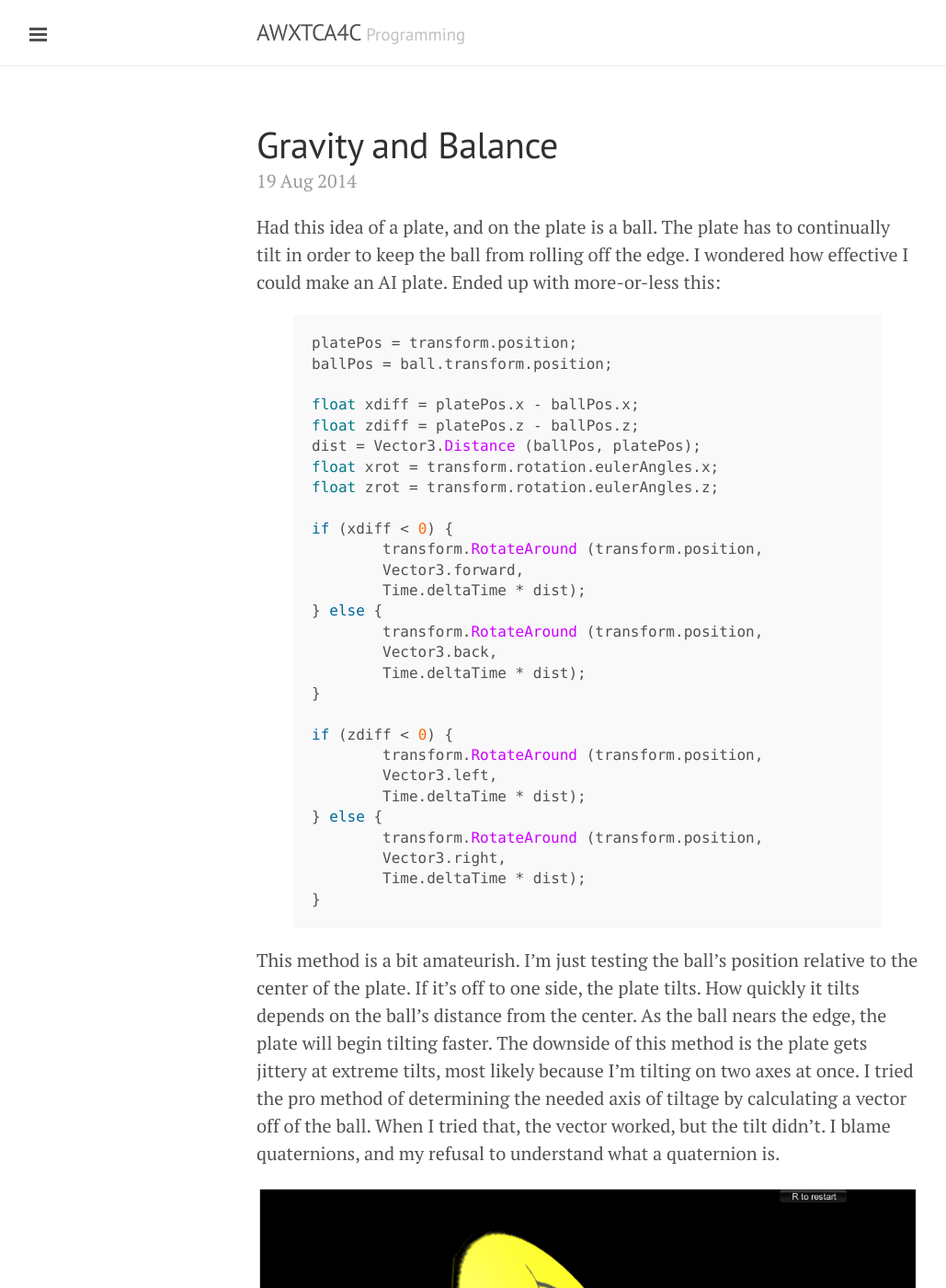
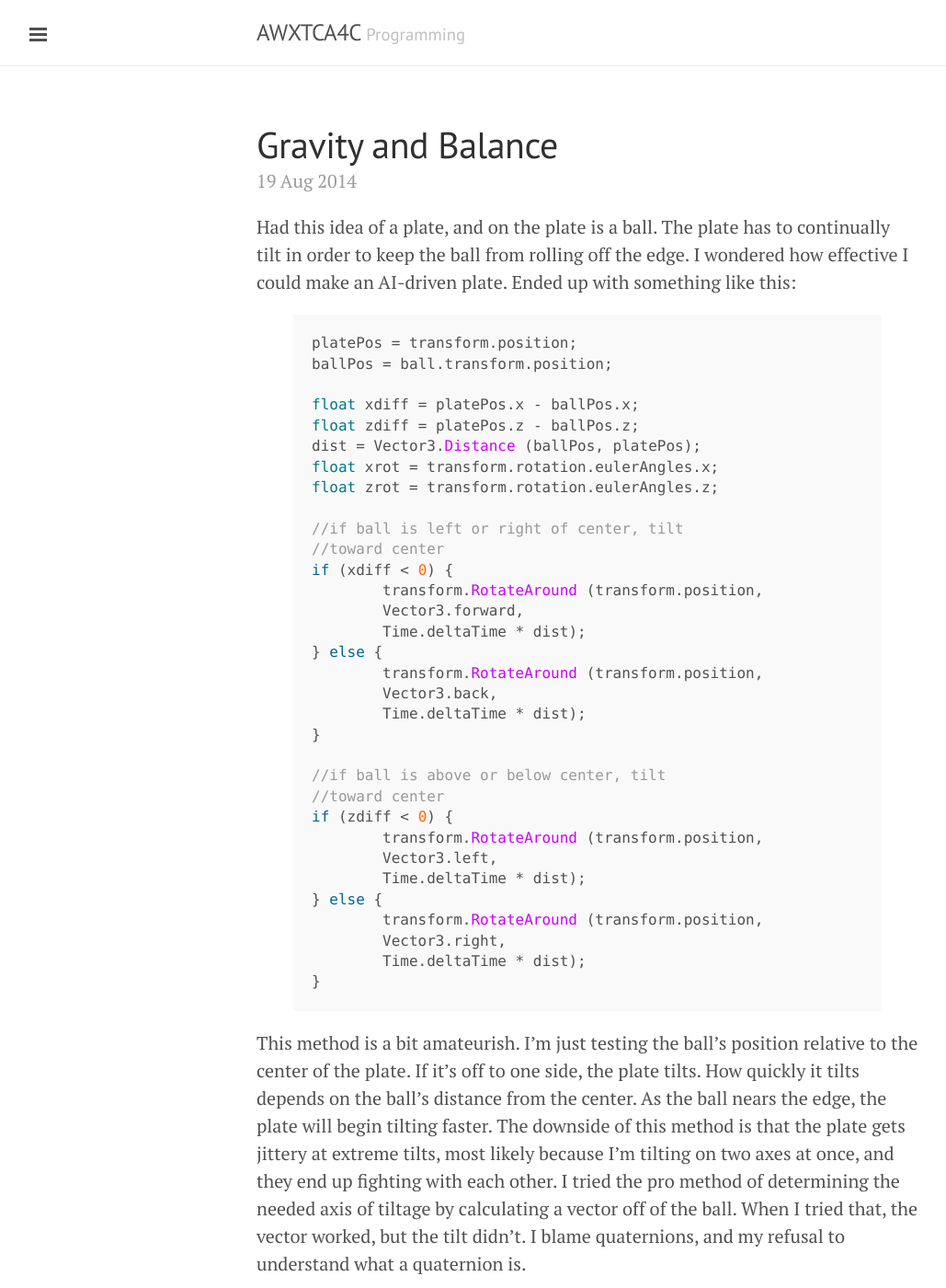
Before and after one commit to apiotrow/apiotrow.github.io, a Jekyll site: the page built from _posts/2014-08-19-Gravity-and-Balance.md, in a window 1280 px wide and 1400 px high. Shown: the whole window at 92% size, without its empty margins (1-1030 px from the left). Built offline with Jekyll 4.4.1, drawn with Linux system fonts in a browser that asks for light colours; Markdown is read by kramdown in place of the engine named in the settings.

Commit message:
Update 2014-08-19-Gravity-and-Balance.md

```diff
--- a/_posts/2014-08-19-Gravity-and-Balance.md
+++ b/_posts/2014-08-19-Gravity-and-Balance.md
@@ -3,7 +3,7 @@ layout: post
 title: Gravity and Balance
 ---
 
-Had this idea of a plate, and on the plate is a ball. The plate has to continually tilt in order to keep the ball from rolling off the edge. I wondered how effective I could make an AI plate. Ended up with more-or-less this:
+Had this idea of a plate, and on the plate is a ball. The plate has to continually tilt in order to keep the ball from rolling off the edge. I wondered how effective I could make an AI-driven plate. Ended up with something like this:
 
 
 {% highlight c# %}
@@ -16,6 +16,8 @@ dist = Vector3.Distance (ballPos, platePos);
 float xrot = transform.rotation.eulerAngles.x;
 float zrot = transform.rotation.eulerAngles.z;
 
+//if ball is left or right of center, tilt
+//toward center
 if (xdiff < 0) {
 	transform.RotateAround (transform.position,
 	Vector3.forward,
@@ -26,6 +28,8 @@ if (xdiff < 0) {
 	Time.deltaTime * dist);
 }
 
+//if ball is above or below center, tilt
+//toward center
 if (zdiff < 0) {
 	transform.RotateAround (transform.position,
 	Vector3.left,
@@ -37,7 +41,7 @@ if (zdiff < 0) {
 }
 {% endhighlight %}
 
-This method is a bit amateurish. I'm just testing the ball's position relative to the center of the plate. If it's off to one side, the plate tilts. How quickly it tilts depends on the ball's distance from the center. As the ball nears the edge, the plate will begin tilting faster. The downside of this method is the plate gets jittery at extreme tilts, most likely because I'm tilting on two axes at once. I tried the pro method of determining the needed axis of tiltage by calculating a vector off of the ball. When I tried that, the vector worked, but the tilt didn't. I blame quaternions, and my refusal to understand what a quaternion is.
+This method is a bit amateurish. I'm just testing the ball's position relative to the center of the plate. If it's off to one side, the plate tilts. How quickly it tilts depends on the ball's distance from the center. As the ball nears the edge, the plate will begin tilting faster. The downside of this method is that the plate gets jittery at extreme tilts, most likely because I'm tilting on two axes at once, and they end up fighting with each other. I tried the pro method of determining the needed axis of tiltage by calculating a vector off of the ball. When I tried that, the vector worked, but the tilt didn't. I blame quaternions, and my refusal to understand what a quaternion is.
 
 <a href="https://rawgit.com/apiotrow/UnityExperiments/master/balance/balance.html"><img src="/assets/2014-08-19/balancesc.png"></a>
 
```
